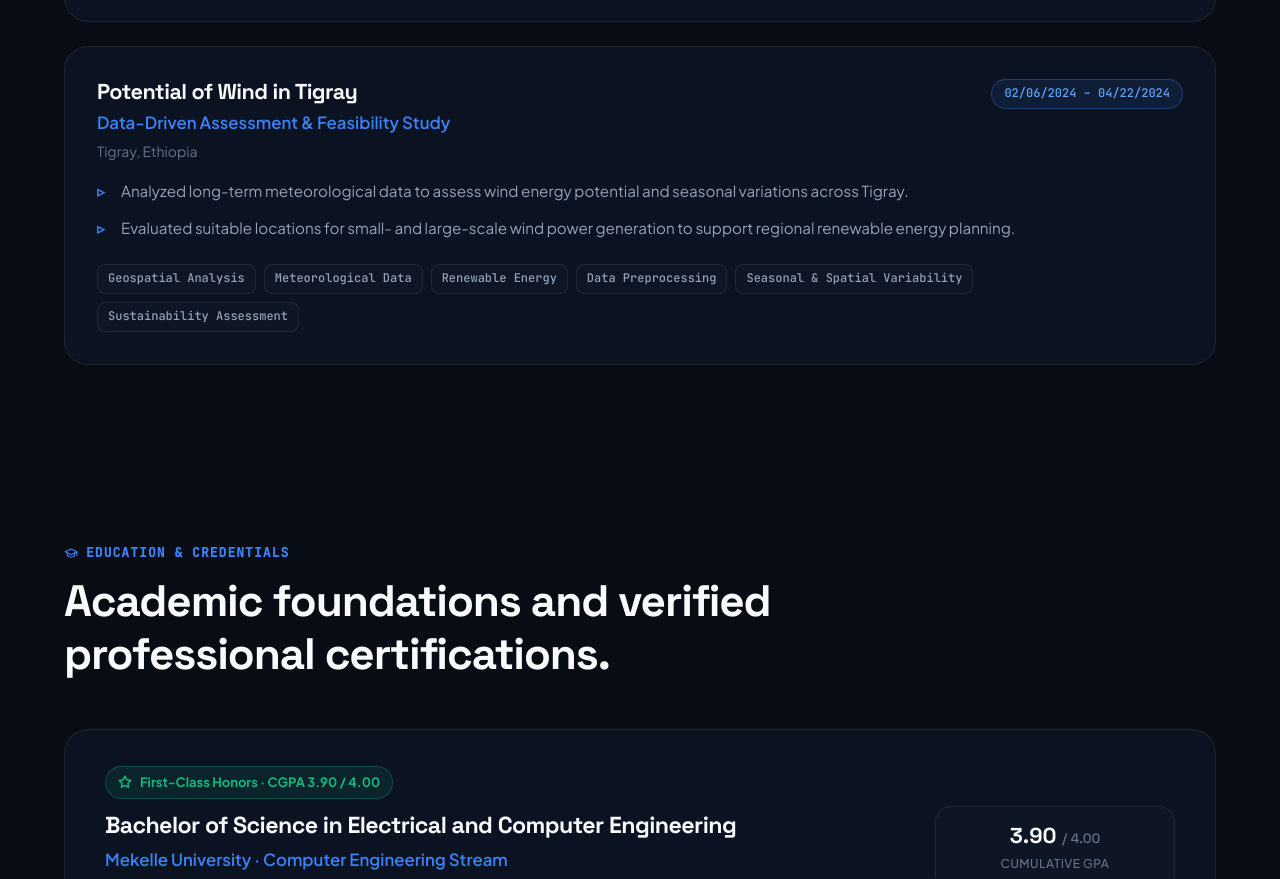
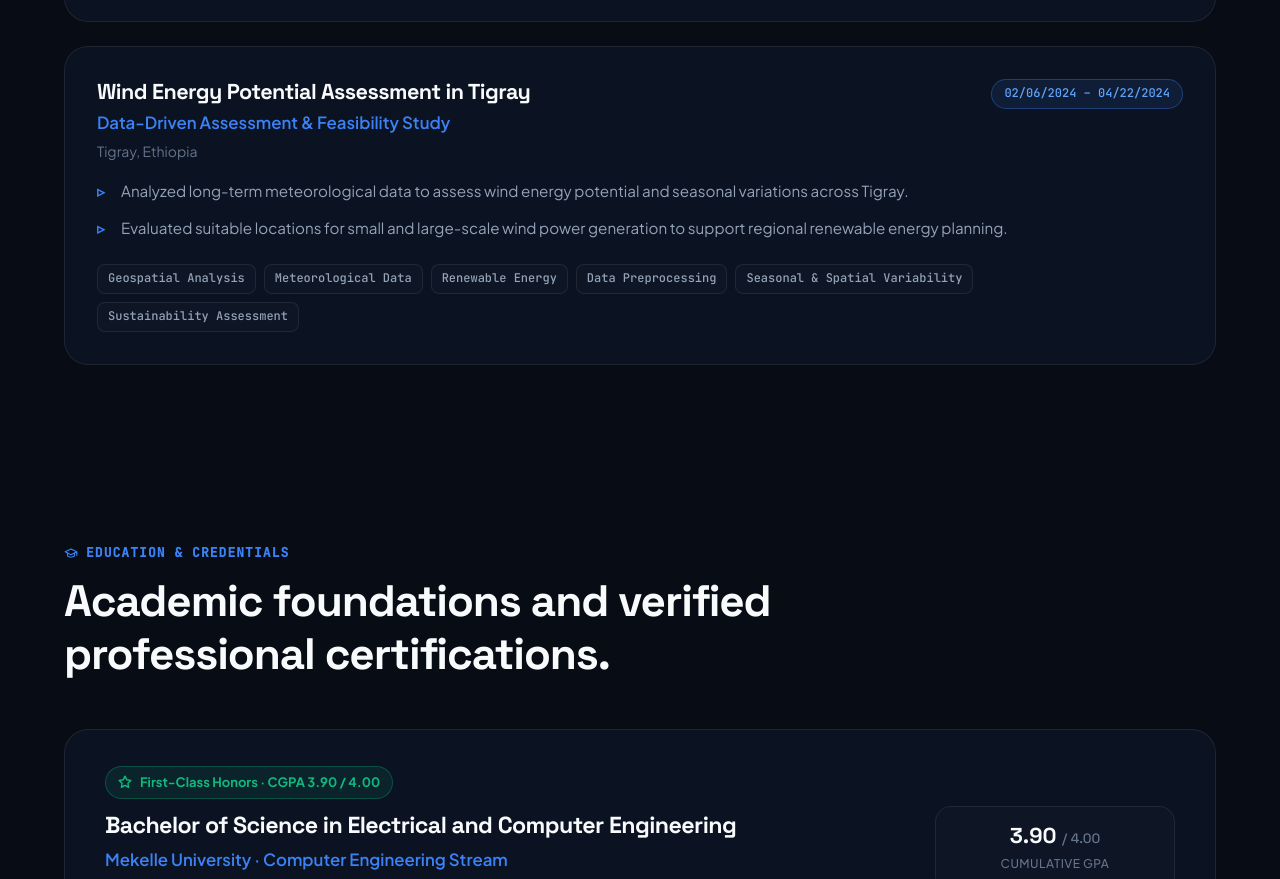
Before and after one commit to yocabel-sole/yocabel-portfolio, a plain HTML site: page index.html in a window 1280 px wide. Shown: the part 6076-6955 px from the top of the page. Drawn offline with Linux system fonts and the light colour scheme.

Commit message:
detailed improvement in the descriptions of the project

```diff
--- a/index.html
+++ b/index.html
@@ -709,11 +709,11 @@
                         </div>
                     </div>
 
-                    <!-- Experience Card 5: Potential of Wind in Tigray -->
+                    <!-- Experience Card 5: Wind Energy Potential Assessment in Tigray -->
                     <div class="timeline-card">
                         <div class="timeline-header">
                             <div>
-                                <h3 class="timeline-role">Potential of Wind in Tigray</h3>
+                                <h3 class="timeline-role">Wind Energy Potential Assessment in Tigray</h3>
                                 <div class="timeline-org">Data-Driven Assessment &amp; Feasibility Study</div>
                                 <div class="timeline-location">Tigray, Ethiopia</div>
                             </div>
@@ -721,7 +721,7 @@
                         </div>
                         <ul class="timeline-bullets">
                             <li>Analyzed long-term meteorological data to assess wind energy potential and seasonal variations across Tigray.</li>
-                            <li>Evaluated suitable locations for small- and large-scale wind power generation to support regional renewable energy planning.</li>
+                            <li>Evaluated suitable locations for small and large-scale wind power generation to support regional renewable energy planning.</li>
                         </ul>
                         <div class="timeline-tags">
                             <span class="tech-tag">Geospatial Analysis</span>
```
